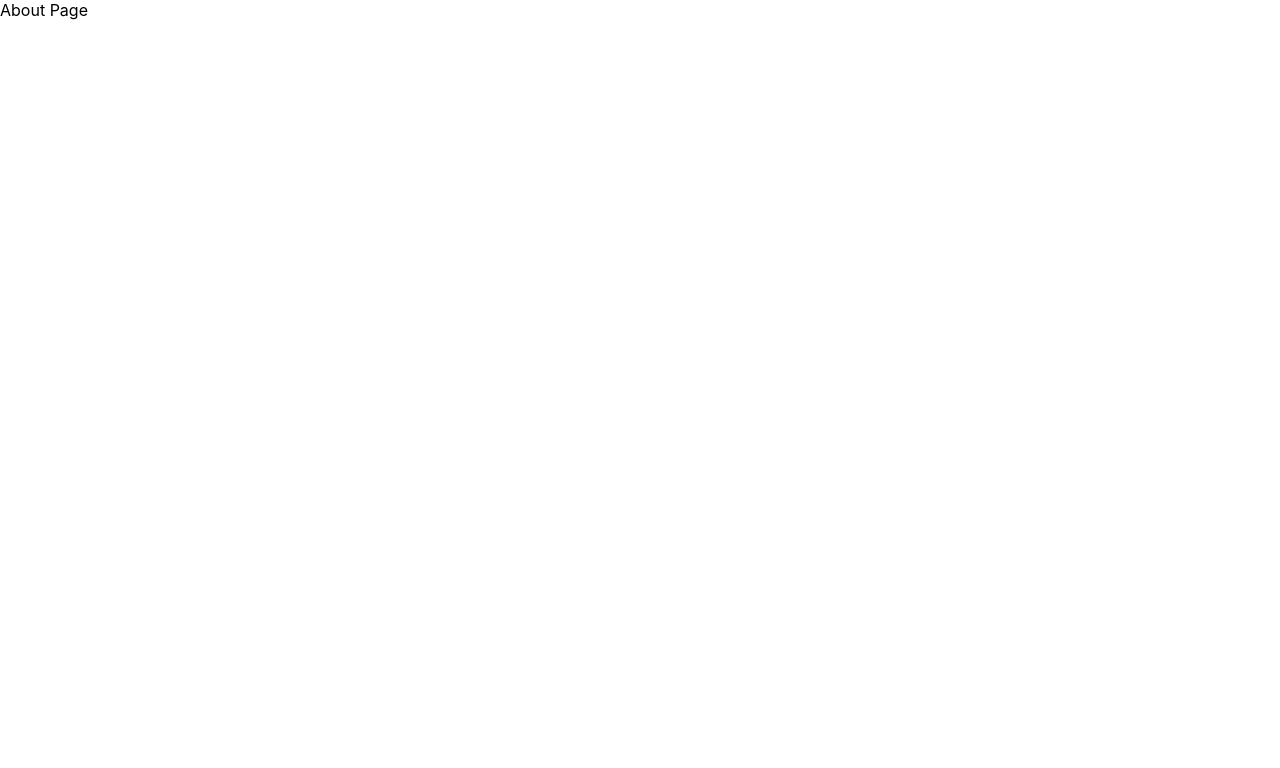
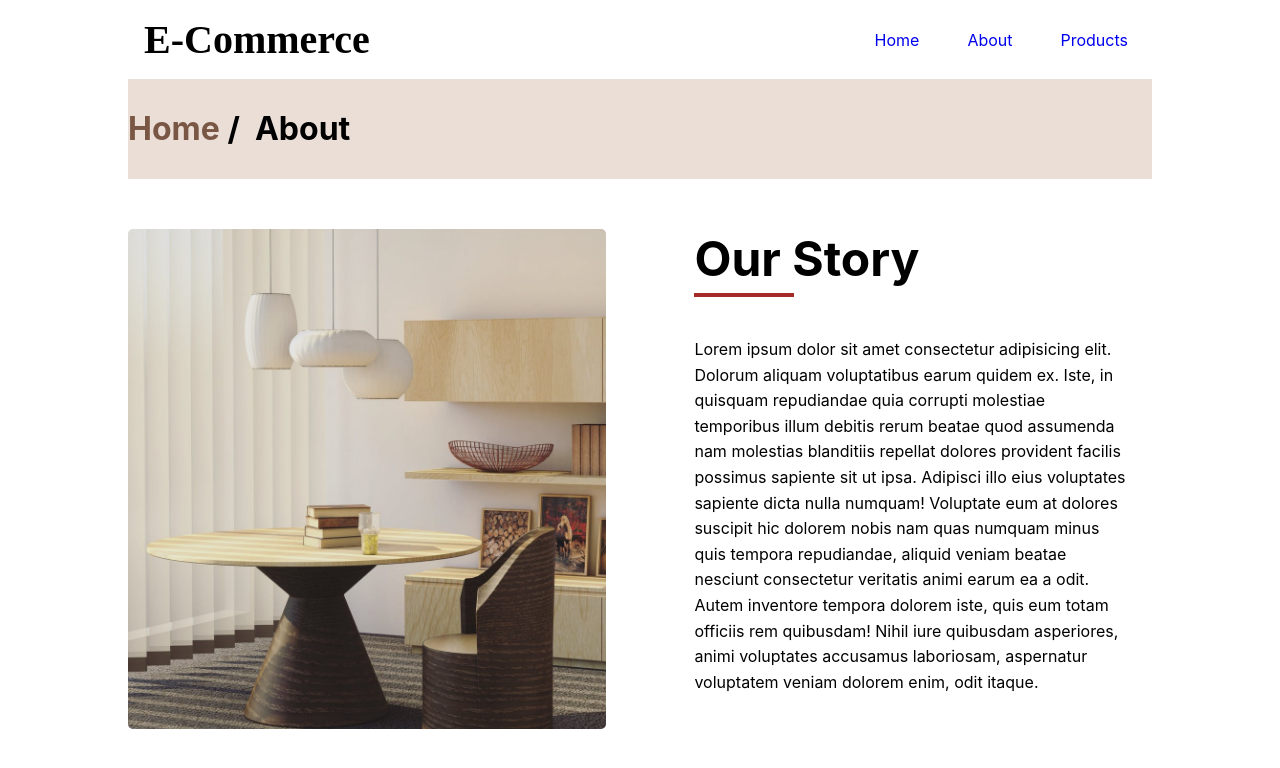
Before and after one commit to Nikhil2408/e-commerce, a React (Create React App) app: page /about in a window 1280 px wide. Shown: the top 768 px of the page. Built offline with nearby package versions, Linux system fonts and the light colour scheme; a web font is replaced by a local one.

Commit message:
feat: AboutPage, PathInfo

```diff
--- /dev/null
+++ b/src/components/About/AboutSection.js
@@ -0,0 +1,33 @@
+import React from 'react';
+import style from './AboutSection.module.css';
+import img from '../../img/about.jpeg';
+
+export const AboutSection = () => {
+  return (
+    <React.Fragment>
+      <section className={style.aboutSection}>
+        <div className={style.columnLeft}>
+          <img src={img} alt='' srcset='' />
+        </div>
+        <div className={style.columnRight}>
+          <h1>Our Story</h1>
+          <div className={style.underlineBar}></div>
+          <p>
+            Lorem ipsum dolor sit amet consectetur adipisicing elit. Dolorum
+            aliquam voluptatibus earum quidem ex. Iste, in quisquam repudiandae
+            quia corrupti molestiae temporibus illum debitis rerum beatae quod
+            assumenda nam molestias blanditiis repellat dolores provident
+            facilis possimus sapiente sit ut ipsa. Adipisci illo eius voluptates
+            sapiente dicta nulla numquam! Voluptate eum at dolores suscipit hic
+            dolorem nobis nam quas numquam minus quis tempora repudiandae,
+            aliquid veniam beatae nesciunt consectetur veritatis animi earum ea
+            a odit. Autem inventore tempora dolorem iste, quis eum totam
+            officiis rem quibusdam! Nihil iure quibusdam asperiores, animi
+            voluptates accusamus laboriosam, aspernatur voluptatem veniam
+            dolorem enim, odit itaque.
+          </p>
+        </div>
+      </section>
+    </React.Fragment>
+  );
+};
--- /dev/null
+++ b/src/components/About/AboutSection.module.css
@@ -0,0 +1,57 @@
+.aboutSection {
+  gap: 4rem;
+  display: flex;
+  align-items: center;
+  justify-content: center;
+  width: 100%;
+  height: 600px;
+  padding: 50px 0px;
+}
+
+.columnLeft {
+  width: 50%;
+  height: 100%;
+}
+
+.columnLeft img {
+  width: 100%;
+  height: 100%;
+  object-fit: cover;
+  border-radius: 5px;
+}
+
+.columnRight {
+  display: flex;
+  flex-direction: column;
+  align-items: flex-start;
+  justify-content: flex-start;
+  width: 50%;
+  height: 100%;
+  padding: 0 1.5rem;
+}
+
+.columnRight h1 {
+  font-size: 3rem;
+  margin-bottom: 5px;
+}
+
+.columnRight p {
+  line-height: 1.6;
+}
+
+.underlineBar {
+  height: 4px;
+  width: 100px;
+  background-color: brown;
+  margin-bottom: 40px;
+  animation: scaleY 1.2s forwards ease-in-out;
+}
+
+@keyframes scaleY {
+  from {
+    width: 0px;
+  }
+  to {
+    width: 100px;
+  }
+}
--- /dev/null
+++ b/src/components/Layouts/PathInfo.js
@@ -0,0 +1,22 @@
+import React from 'react';
+import style from './PathInfo.module.css';
+import Wrapper from './Wrapper';
+import { Link, useLocation } from 'react-router-dom';
+
+export const PathInfo = () => {
+  const location = useLocation();
+  return (
+    <React.Fragment>
+      <Wrapper>
+        <section className={style.pathInfoSection}>
+          <h1>
+            <Link to='/'>Home</Link> / &nbsp;
+            <span className={style.pathText}>
+              {location.pathname.replace('/', '')}
+            </span>
+          </h1>
+        </section>
+      </Wrapper>
+    </React.Fragment>
+  );
+};
--- /dev/null
+++ b/src/components/Layouts/PathInfo.module.css
@@ -0,0 +1,24 @@
+.pathInfoSection {
+  background-color: #eaded7;
+  height: 100px;
+  padding: 30px 0;
+}
+
+.pathInfoSection h1 {
+  font-size: 2rem;
+  /* text-transform: capitalize; */
+}
+
+.pathInfoSection a {
+  color: #795744;
+  text-decoration: none;
+}
+
+.pathInfoSection a:hover {
+  color: black;
+  text-decoration: none;
+}
+
+.pathText {
+  text-transform: capitalize;
+}
--- a/src/pages/About.js
+++ b/src/pages/About.js
@@ -1,9 +1,19 @@
-import React from "react";
+import React from 'react';
+import Wrapper from '../components/Layouts/Wrapper';
+import { AboutSection } from '../components/About/AboutSection';
+import Navigation from '../components/Layouts/Navigation';
+import { PathInfo } from '../components/Layouts/PathInfo';
 
-function About(){
-    return (
-        <div>About Page</div>
-    )
+function About() {
+  return (
+    <React.Fragment>
+      <Navigation />
+      <PathInfo />
+      <Wrapper>
+        <AboutSection />
+      </Wrapper>
+    </React.Fragment>
+  );
 }
 
 export default About;
```
Also changed, not shown: src/img/about.jpeg (added).
